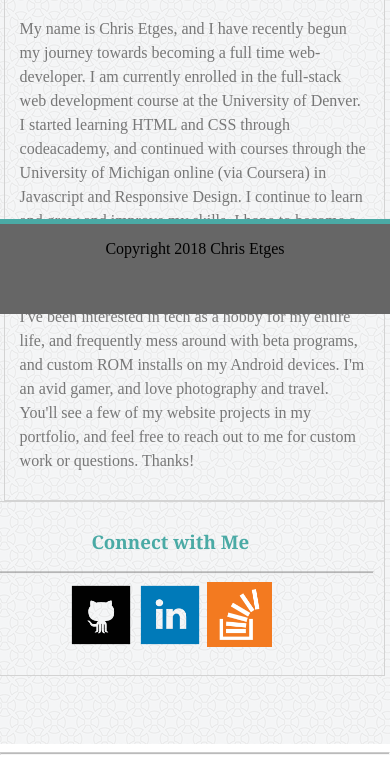
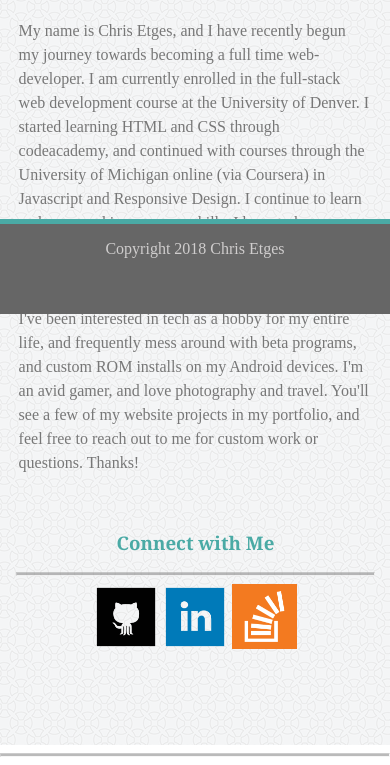
Before and after one commit to cetges86/Responsive-Portfolio, a plain HTML site: page index.html in a window 390 px wide. Shown: the part 540-1305 px from the top of the page. Drawn offline with nearby package versions, Linux system fonts and the light colour scheme.

Commit message:
finalCommit

```diff
--- a/css/style.css
+++ b/css/style.css
@@ -14,7 +14,7 @@ a {
 /* Main Container */
 .container {
     background-image: url(../images/circles-light.png);
-    margin: -1% -1%;
+    margin: -1.5% -1%;
     min-height:100%;
     align-content: center;
     display: flex;
@@ -24,7 +24,6 @@ a {
 }
 
 .container section {
-    border: 1px solid lightgray;
     padding: 10px;
     margin-right: 2%;
 }
@@ -51,7 +50,7 @@ a {
 
 hr {
     background-color: #777777;
-    height: 1px;
+    height: 2px;
     opacity: .5;
 }
 
@@ -166,7 +165,10 @@ footer {
     margin: -10px -15px;
     width: 100%;
     right: 15px;
+}
 
+#footerText {
+    color: rgb(207, 205, 205);
 }
 
 @media screen and (max-width:480px) {
@@ -205,7 +207,7 @@ footer {
 
     .contactMe {
         margin-bottom: 15%;
-        margin-left: 4%;
+        margin-left: 15%;
     }
 
     h2, h3 {
@@ -236,11 +238,12 @@ footer {
 
     .header {
         display:inline;
+        margin:0;
     }
 
 
     h1 {
-        margin: -4% 20%;
+        margin: 0% 20%;
         padding:25px;
 
     }
--- a/index.html
+++ b/index.html
@@ -62,7 +62,7 @@
 </section>
 <hr>
   <footer>
-      <p>Copyright 2018 Chris Etges</p>
+      <p id="footerText">Copyright 2018 Chris Etges</p>
   </footer>
 
 
```
Also changed, not shown: contact.html (+1 -1 lines), portfolio.html (+1 -1 lines).
